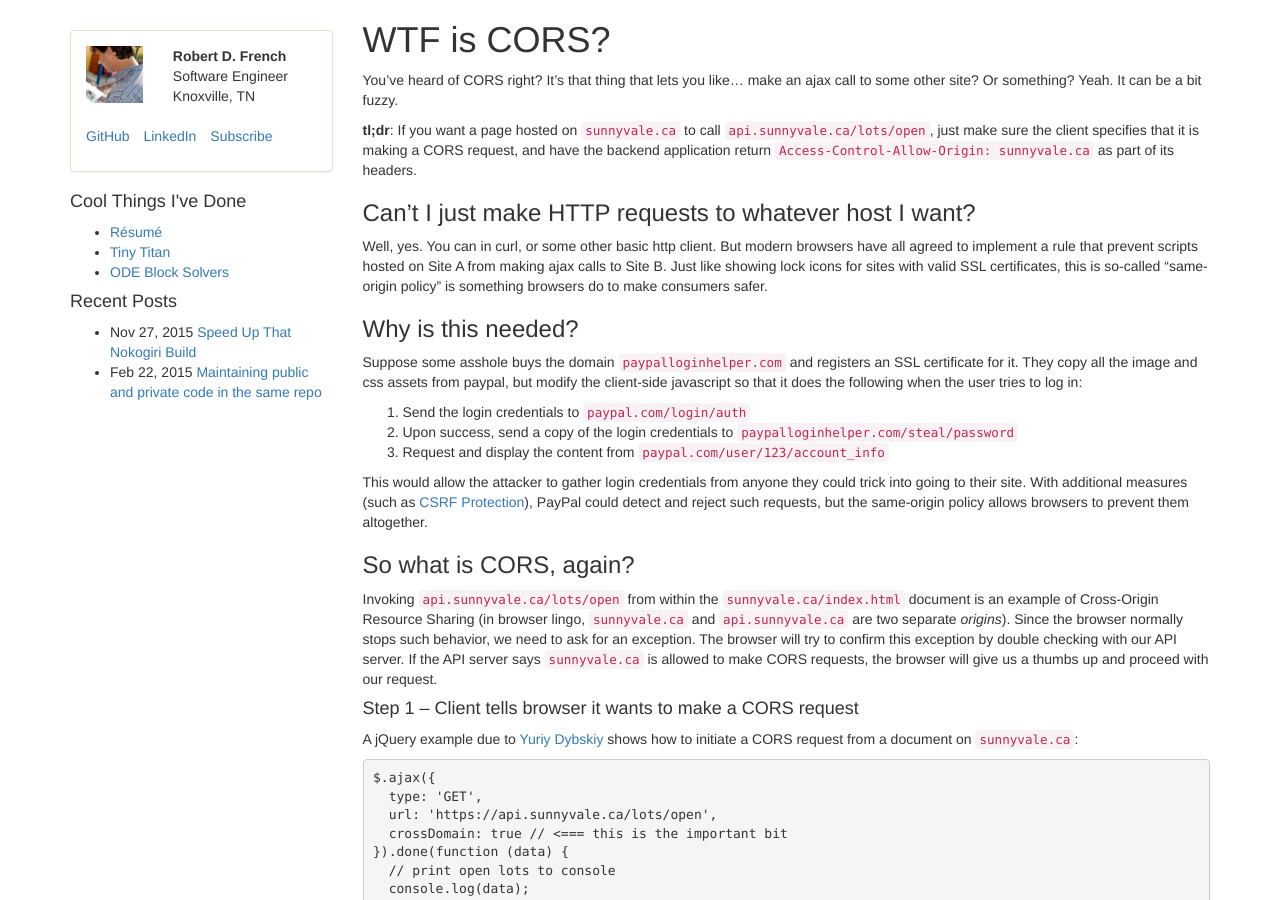
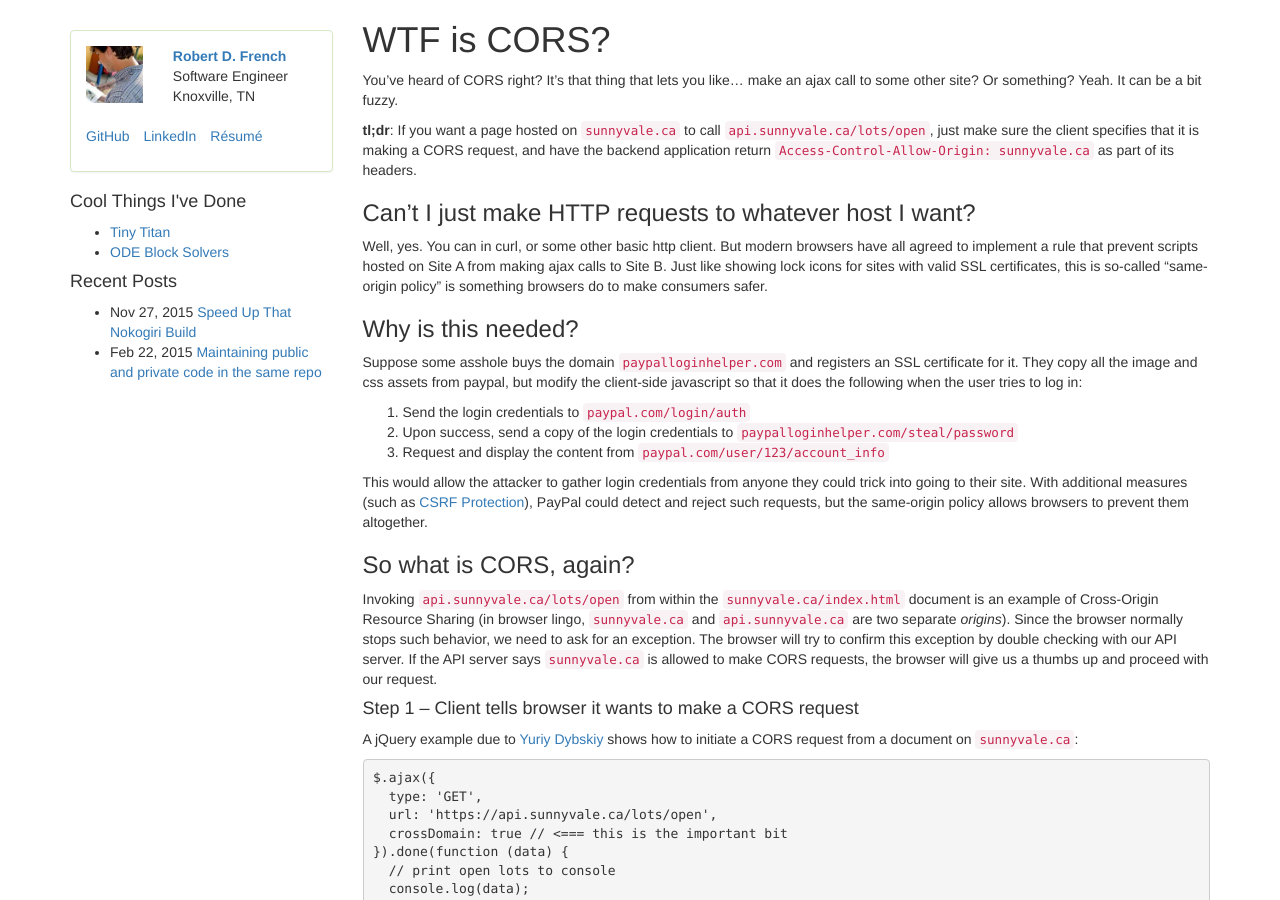
Before and after one commit to robertdfrench/robertdfrench.github.com, a Jekyll site: the page built from index.html, in a window 1280 px wide and 900 px high. Built offline with Jekyll 4.4.1, drawn with Linux system fonts in a browser that asks for light colours.

```diff
--- a/_layouts/default.html
+++ b/_layouts/default.html
@@ -25,11 +25,11 @@
 							<div class="panel-body">
 								<div class="row">
 									  <div class="col-md-4">
-											<img src="{{site.baseurl}}/assets/profile_square.jpg" class="img-responsive">
+											<img src="{{site.baseurl}}/assets/profile_square.jpg" class="img-responsive" >
 								       </div>
 									  <div class="col-md-8">
 									    <address>
-										    <strong>Robert D. French</strong><br>
+										    <strong><a href="{{site.baseurl}}/">Robert D. French</a></strong><br>
 										    Software Engineer<br>
 										    Knoxville, TN<br>
 									    </address>
@@ -38,7 +38,7 @@
 											<ul class="list-inline">
 												   <li><a href="https://github.com/robertdfrench">GitHub</a></li>
 												   <li><a href="https://www.linkedin.com/in/robert-d-french-72b76113">LinkedIn</a></li>
-												   <li><a href="{{ site.baseurl}}/feed.xml">Subscribe</a></li>
+												   <li><a href="#">Résumé</a></li>
 											</ul>
 									  </nav>
 								</div>
```
Also changed, not shown: other parts of _layouts/default.html (+2 -3 lines).
